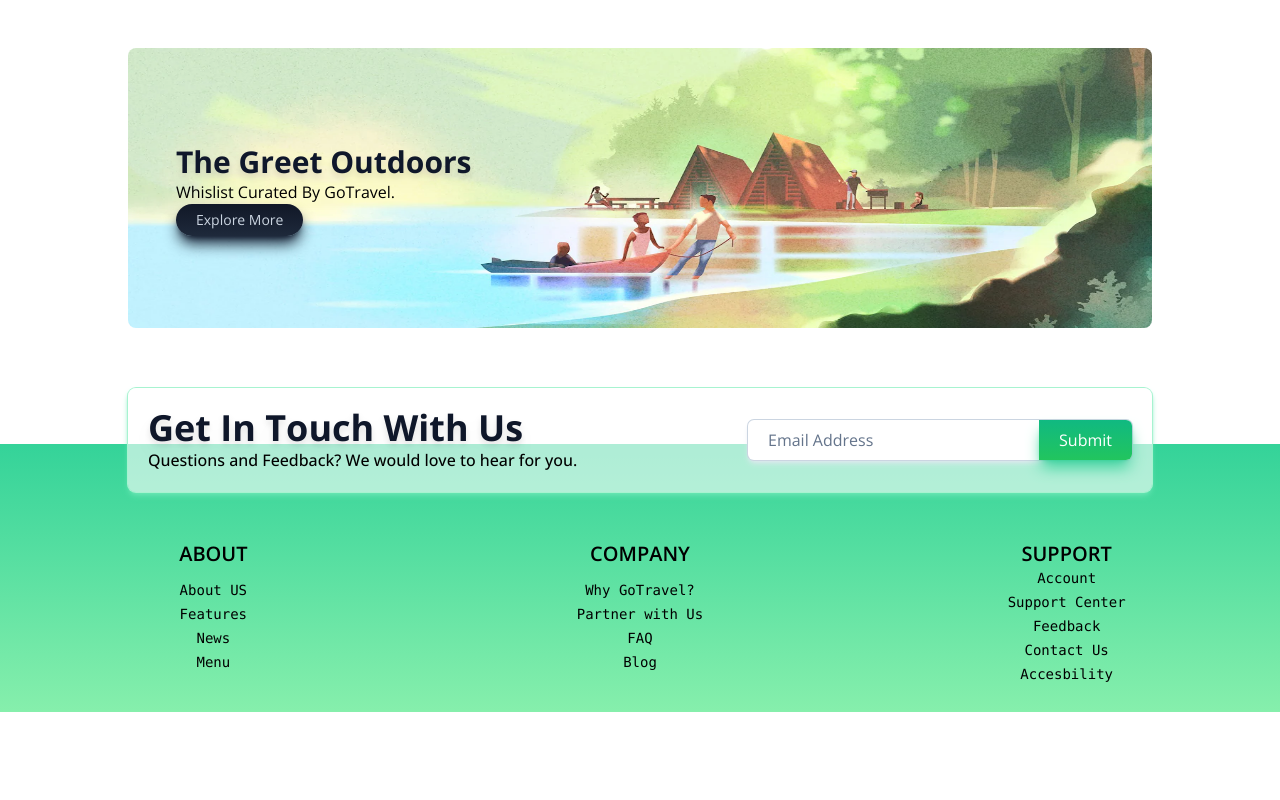
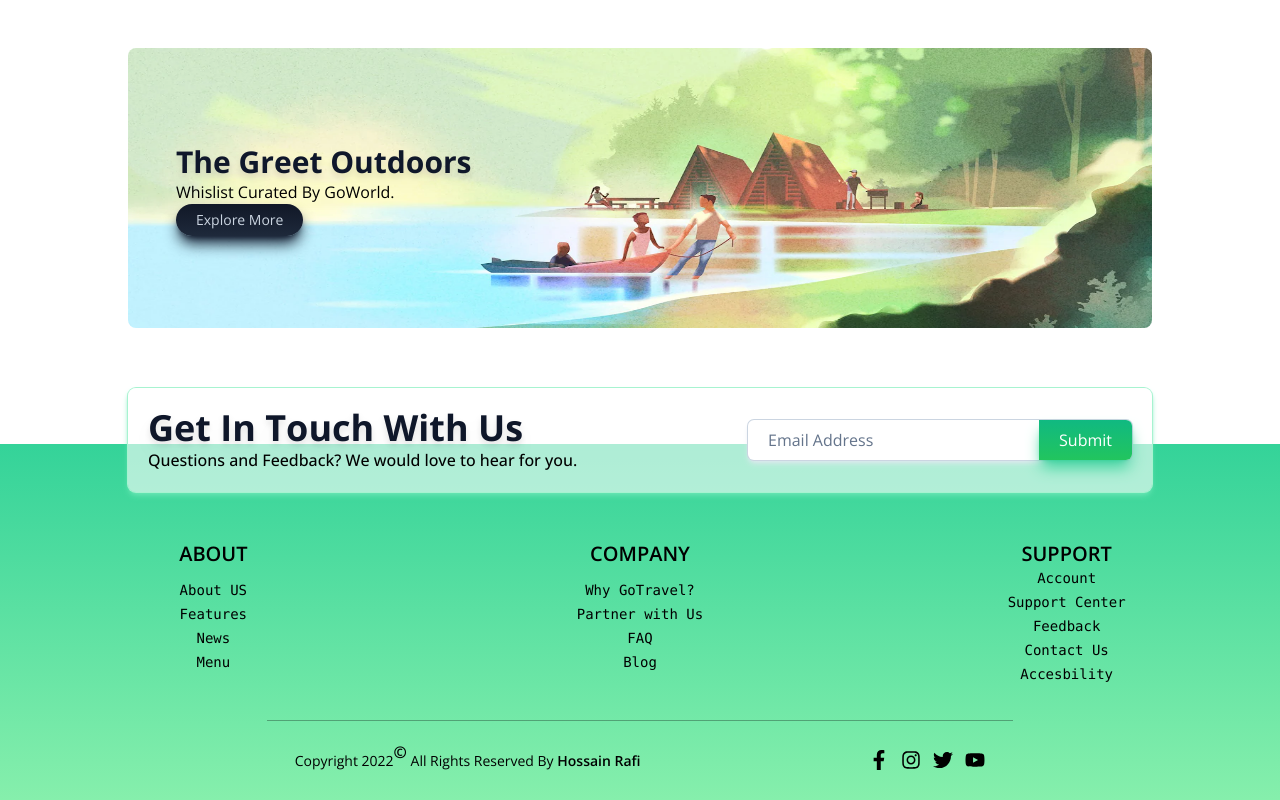
Before and after one commit to HossainRafi/Travigo, a React (Vite) app: page / in a window 1280 px wide. Shown: the part 3000-3800 px from the top of the page. Before the commit the page ends 3712 px from the top, so only its background shows below. Built offline with nearby package versions, Linux system fonts and the light colour scheme.

Commit message:
footer done

```diff
--- a/src/components/Footer.jsx
+++ b/src/components/Footer.jsx
@@ -25,6 +25,26 @@ const Footer = ({ footerAPI: { titles, links, sociallinks } }) => {
             </ul>
           ))}
         </div>
+        <div className="w-7/12 lg:w-[95vw] m-auto mt-9">
+          <div className="h-[0.1vh] bg-black/30 my-7 md:my-5"></div>
+          <div className="flex items-center justify-between px-7 md:px-0 md:gap-5 md:flex-col-reverse">
+            <p className="text-sm md:text-center">
+              Copyright 2022<sup className="text-base font-bold">&copy;</sup> All
+              Rights Reserved By{" "}
+              <span className="font-semibold">Hossain Rafi</span>
+            </p>
+            <div className="flex items-center gap-3">
+              {sociallinks?.map((val, i) => (
+                <img
+                  key={i}
+                  src={val.icon}
+                  alt="social/icons"
+                  className="w-5 h-5 cursor-pointer hover:scale-110 duration-300"
+                />
+              ))}
+            </div>
+          </div>
+        </div>
       </footer>
     </>
   );
--- a/src/data/data.js
+++ b/src/data/data.js
@@ -123,7 +123,7 @@ export const pricingapi = {
 
 export const bannerAPI = {
   title: "The Greet Outdoors",
-  text: "Whislist Curated By GoTravel.",
+  text: "Whislist Curated By GoWorld.",
   imgSrc: banner,
   btnText: "Explore More",
 };
```
